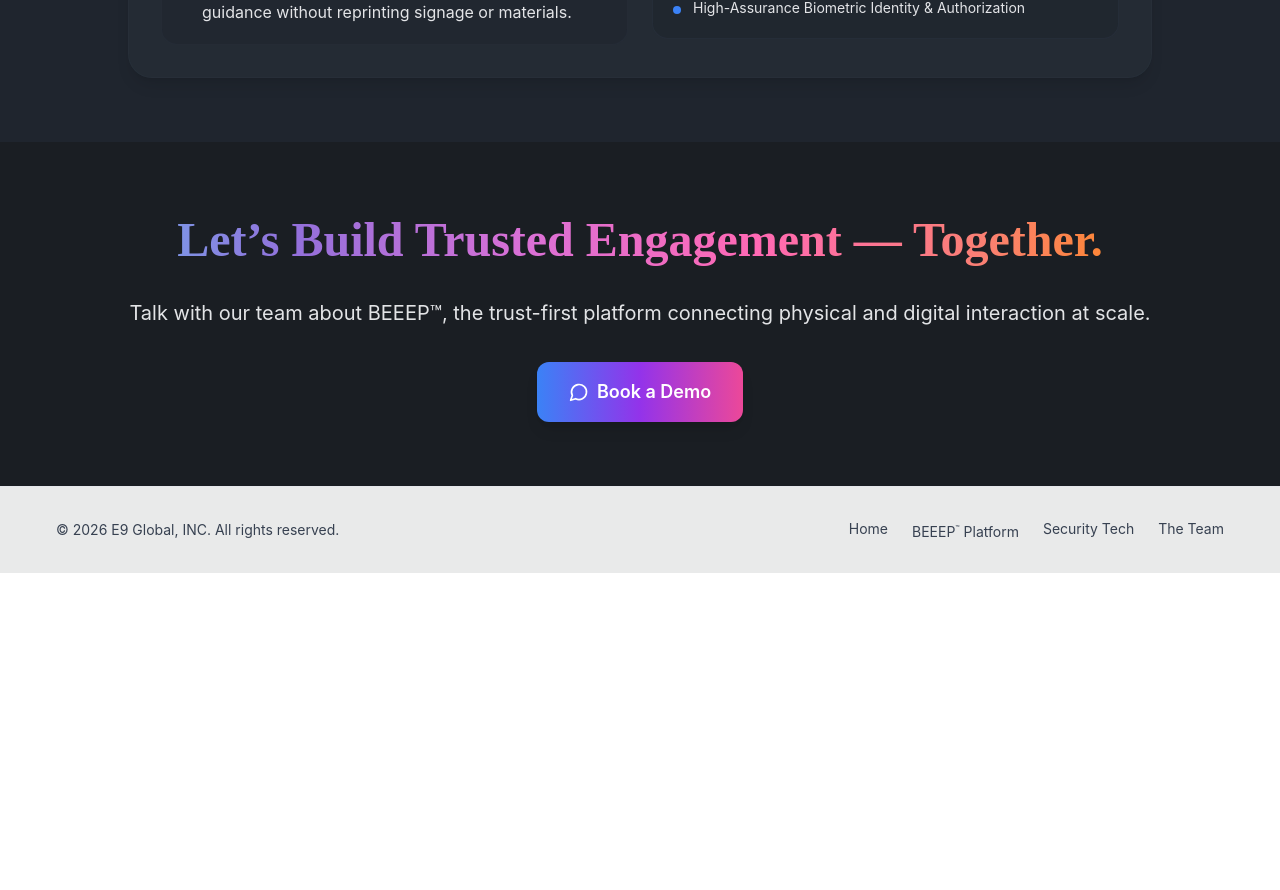
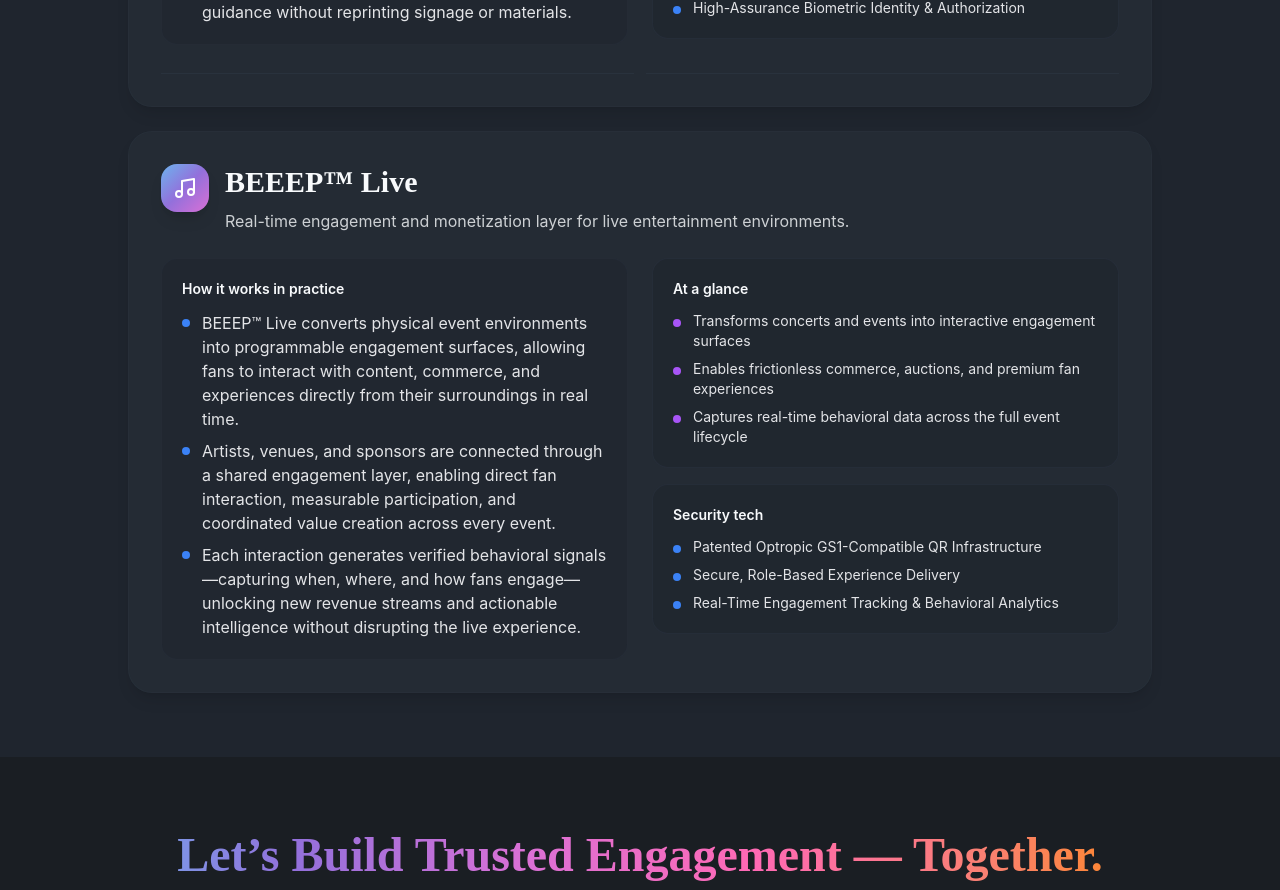
Before and after one commit to NewGrooves/e9-global-backup, a React (Vite) app: page /beeep in a window 1280 px wide. Shown: the part 2956-3846 px from the top of the page. Before the commit the page ends 3529 px from the top, so only its background shows below. Built offline with nearby package versions, Linux system fonts and the light colour scheme.

Commit message:
Update BeeepStagingPage.tsx

```diff
--- a/src/pages/BeeepStagingPage.tsx
+++ b/src/pages/BeeepStagingPage.tsx
@@ -2,7 +2,7 @@ import { useEffect, useMemo, useState } from "react";
 import Header from "../components/Header";
 import Footer from "../components/Footer";
 import ContactCTA from "../components/ContactCTA";
-import { Building2, Gem, Users, ArrowRight } from "lucide-react";
+import { Building2, Gem, Users, Music } from "lucide-react";
 
 const BeeepStagingPage = () => {
   const [imagesLoaded, setImagesLoaded] = useState(false);
@@ -131,6 +131,27 @@ const BeeepStagingPage = () => {
         securityTech: [
           "Patented Optropic GS1-Compatible QR Infrastructure",
           "High-Assurance Biometric Identity & Authorization",
+        ],
+      },
+      {
+        title: "BEEEP™ Live",
+        subtitle:
+          "Real-time engagement and monetization layer for live entertainment environments.",
+        icon: Music,
+        highlights: [
+          "Transforms concerts and events into interactive engagement surfaces",
+          "Enables frictionless commerce, auctions, and premium fan experiences",
+          "Captures real-time behavioral data across the full event lifecycle",
+        ],
+        notes: [
+          "BEEEP™ Live converts physical event environments into programmable engagement surfaces, allowing fans to interact with content, commerce, and experiences directly from their surroundings in real time.",
+          "Artists, venues, and sponsors are connected through a shared engagement layer, enabling direct fan interaction, measurable participation, and coordinated value creation across every event.",
+          "Each interaction generates verified behavioral signals—capturing when, where, and how fans engage—unlocking new revenue streams and actionable intelligence without disrupting the live experience.",
+        ],
+        securityTech: [
+          "Patented Optropic GS1-Compatible QR Infrastructure",
+          "Secure, Role-Based Experience Delivery",
+          "Real-Time Engagement Tracking & Behavioral Analytics",
         ],
       },
     ],
@@ -377,7 +398,6 @@ const BeeepStagingPage = () => {
                   {idx < deploymentStackCards.length - 1 && (
                     <div className="mt-7 flex items-center gap-3 text-foreground/60">
                       <div className="h-px flex-1 bg-border/40" />
-
                       <div className="h-px flex-1 bg-border/40" />
                     </div>
                   )}
```
